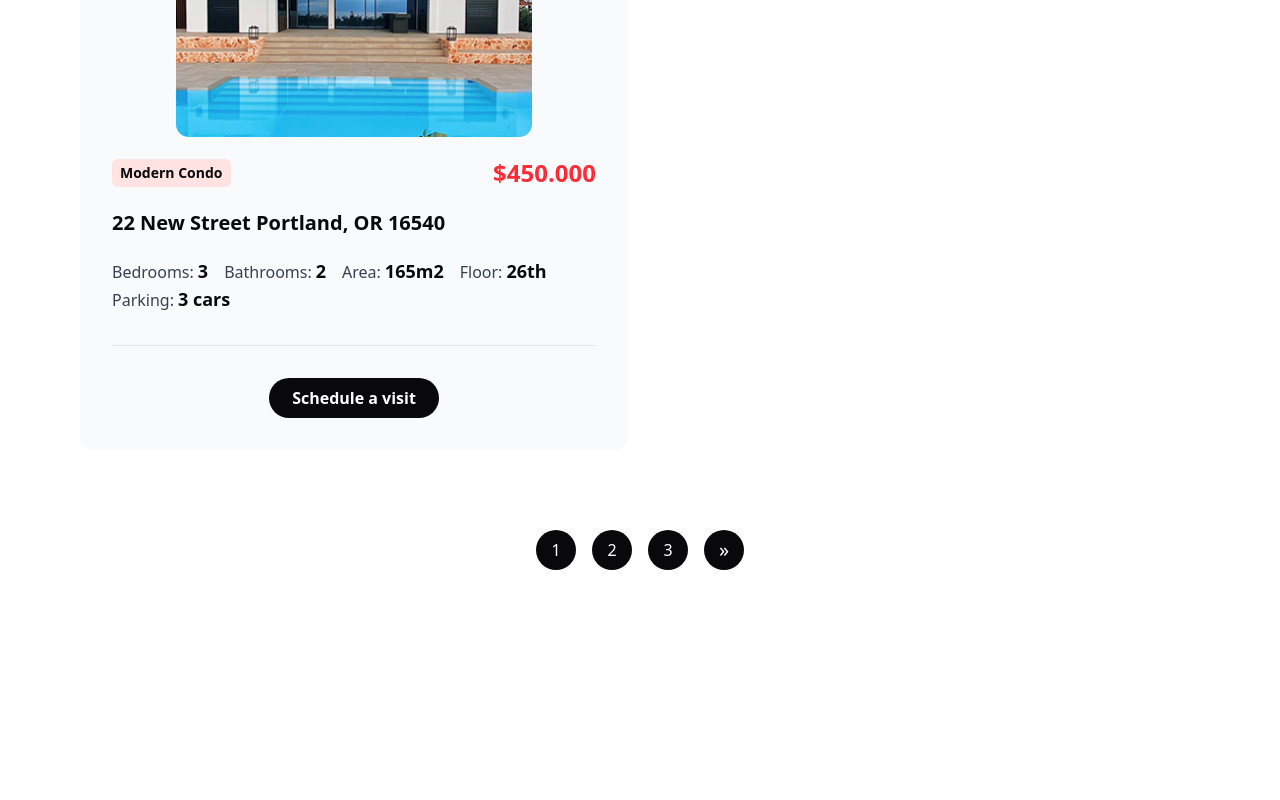
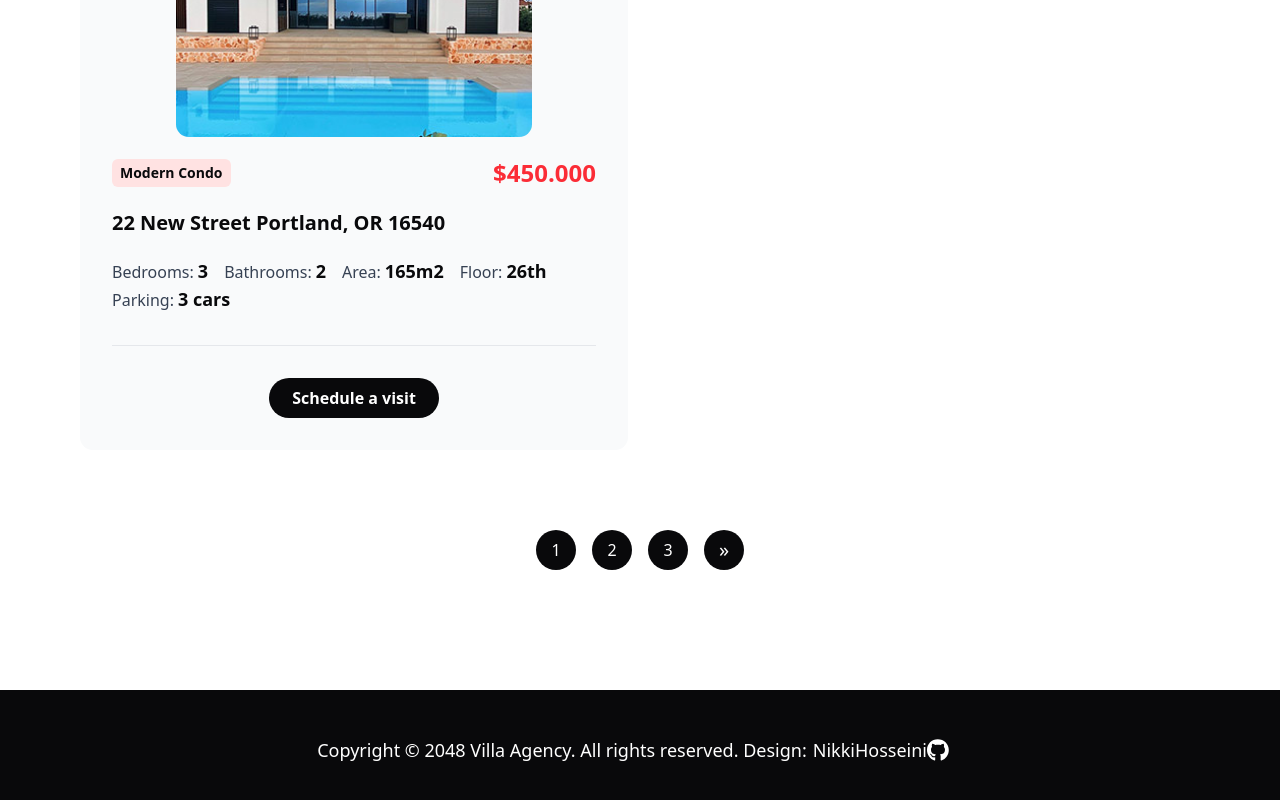
Before and after one commit to Nikkihosseini/Villa-agency, a React (Vite) app: page /properties in a window 1280 px wide. Shown: the part 3410-4210 px from the top of the page. Before the commit the page ends 4100 px from the top, so only its background shows below. Built offline with nearby package versions, Linux system fonts and the light colour scheme.

Commit message:
add Footer component for Properties page

```diff
--- a/src/Components/Pages/Properties/PropertiesWrapper.jsx
+++ b/src/Components/Pages/Properties/PropertiesWrapper.jsx
@@ -1,5 +1,6 @@
 import { useState , Fragment} from "react"
 import PropertiesBox from "../../PropertiesBox/PropertiesBox"
+import Footer from "../../Footer/Footer"
 
 
 export default function PropertiesWrapper(){
@@ -151,6 +152,7 @@ export default function PropertiesWrapper(){
                     </div>
                 </div>
             </div>
+            <Footer/>
         </Fragment>
     )
 }
```
